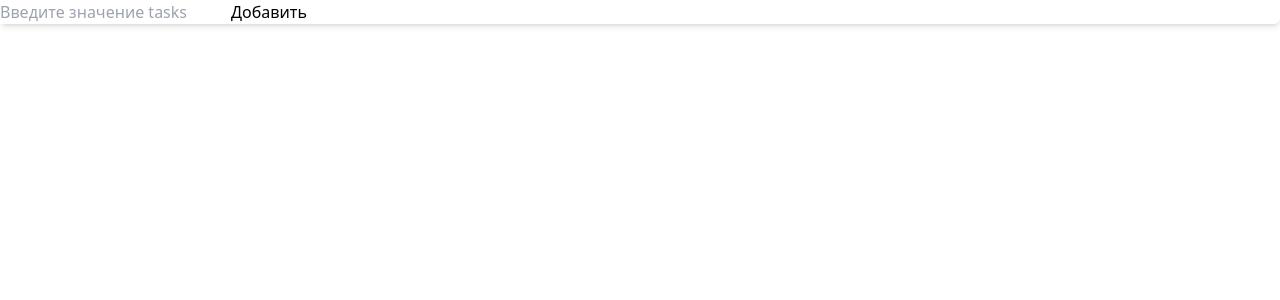
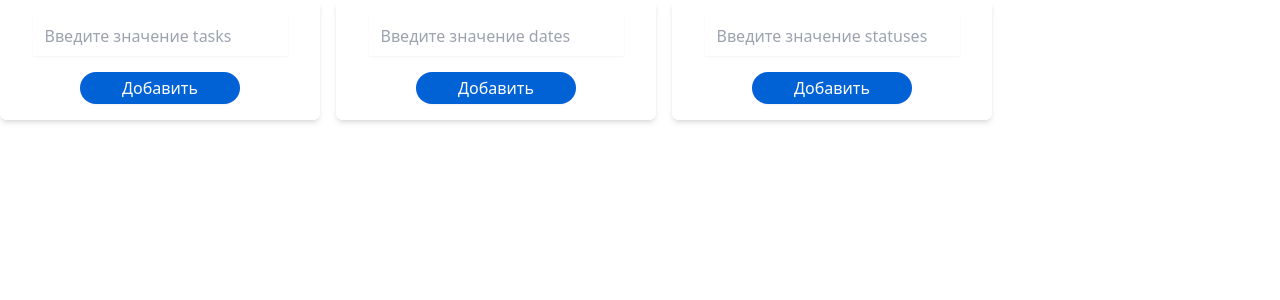
Before and after one commit to Kasaklalita/zecurion-task, a Vue app: page / in a window 1280 px wide. Shown: the top 300 px of the page. Built offline with nearby package versions, Linux system fonts and the light colour scheme.

Commit message:
Added styilng for basic controls

```diff
--- a/src/App.vue
+++ b/src/App.vue
@@ -1,6 +1,10 @@
 <template>
   <div>
-    <AddItemCard placeholder="Введите значение tasks" />
+    <div class="flex gap-4">
+      <AddItemCard placeholder="Введите значение tasks" />
+      <AddItemCard placeholder="Введите значение dates" />
+      <AddItemCard placeholder="Введите значение statuses" />
+    </div>
   </div>
 </template>
 
--- a/src/components/AddItemCard.vue
+++ b/src/components/AddItemCard.vue
@@ -1,5 +1,7 @@
 <template>
-  <div class="bg-white rounded-md shadow-md">
+  <div
+    class="bg-white rounded-md shadow-md flex flex-col items-center gap-4 w-80 p-4"
+  >
     <PrimaryInput
       :placeholder="props.placeholder"
       v-model="inputValue"
--- a/src/components/PrimaryButton.vue
+++ b/src/components/PrimaryButton.vue
@@ -1,5 +1,9 @@
 <template>
-  <button>{{ props.text }}</button>
+  <button
+    class="shadow-sm w-40 rounded-full bg-[#0062d5] text-white py-1 hover:bg-[#ffb14e] hover:text-black transition ease-in-out duration-300"
+  >
+    {{ props.text }}
+  </button>
 </template>
 
 <script setup lang="ts">
--- a/src/components/PrimaryInput.vue
+++ b/src/components/PrimaryInput.vue
@@ -1,5 +1,10 @@
 <template>
-  <input type="text" v-model="value" :placeholder="props.placeholder" />
+  <input
+    type="text"
+    v-model="value"
+    :placeholder="props.placeholder"
+    class="outline-none shadow-sm py-2 px-3"
+  />
 </template>
 
 <script setup lang="ts">
```
